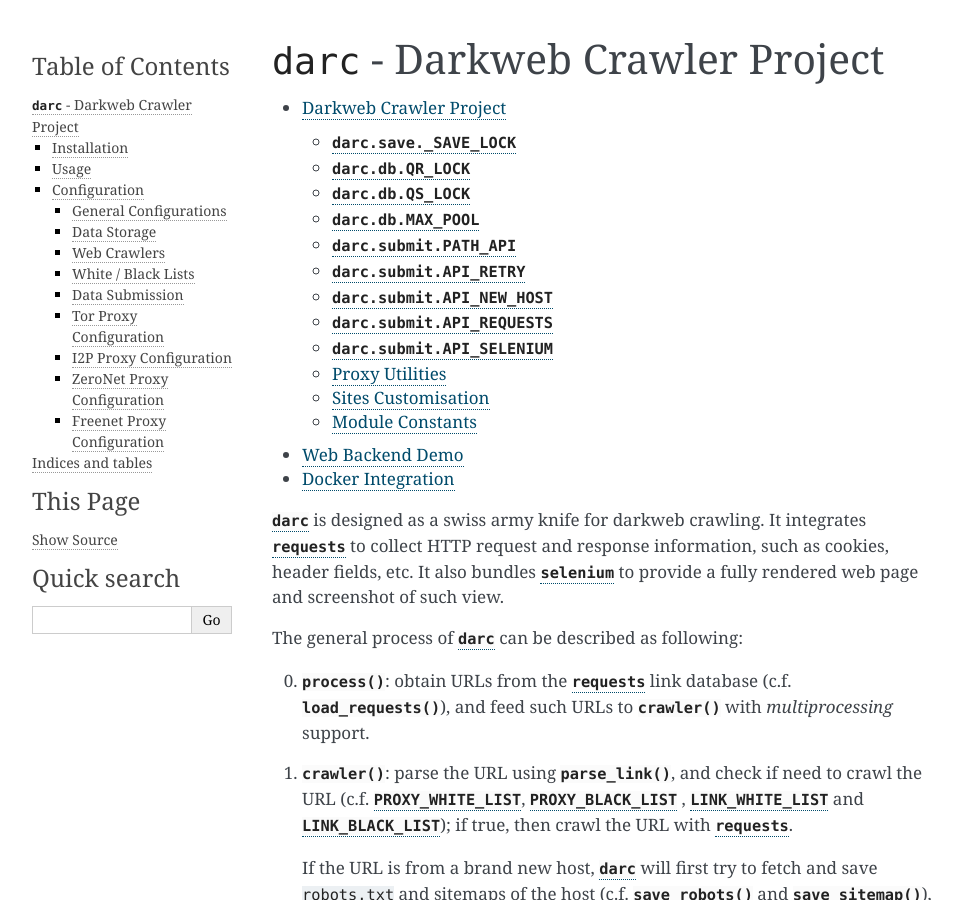
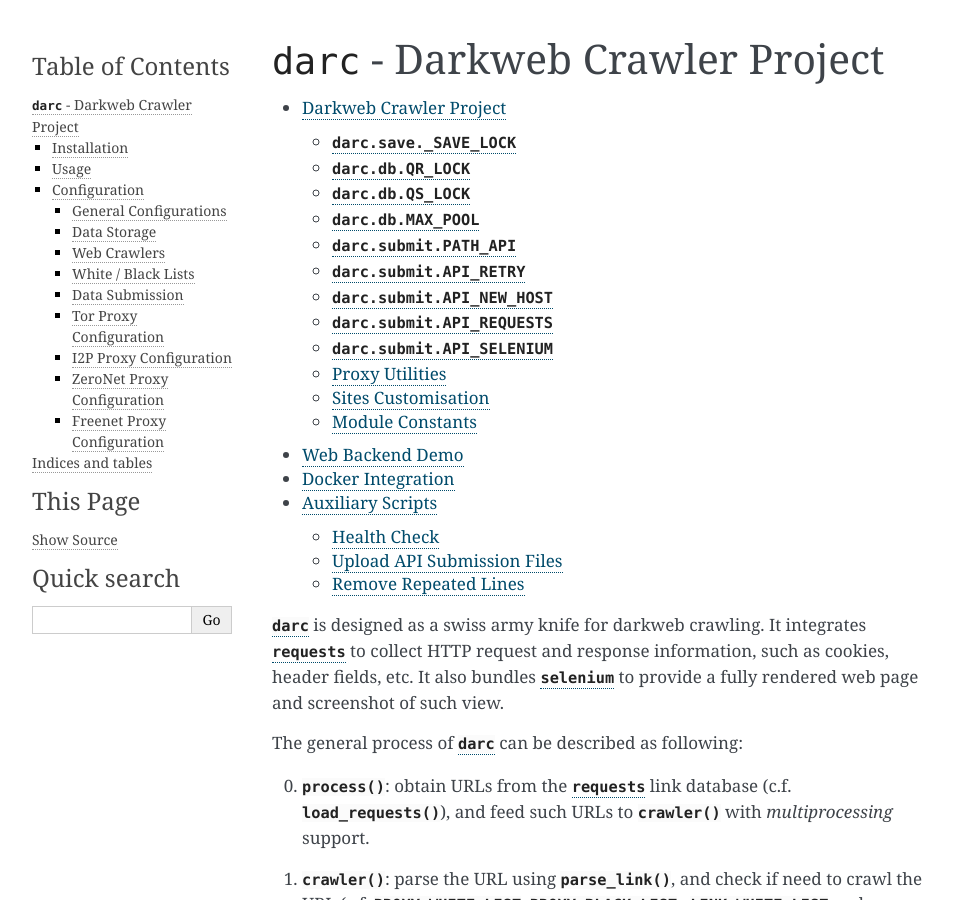
Before and after one commit to JarryShaw/darc, a Sphinx documentation site: the page built from docs/source/index.rst, in a window 1280 px wide and 900 px high. Shown: the whole window, without its empty margins (148-1109 px from the left). Built offline with Sphinx 7.4.7, drawn with Linux system fonts in a browser that asks for light colours; some of the changed lines change nothing that is shown.

Commit message:
Added docs on aux scripts

```diff
--- /dev/null
+++ b/docs/source/aux.rst
@@ -0,0 +1,69 @@
+
+Auxiliary Scripts
+=================
+
+Since the :mod:`darc` project can be deployed through :doc:`docker`,
+we provided some auxiliary scripts to help with the deployment.
+
+Health Check
+------------
+
+:File location: ``extra/healthcheck.py``
+
+.. code:: text
+
+   usage: healthcheck [-h] [-f FILE] [-i INTERVAL]
+
+   health check running container
+
+   optional arguments:
+     -h, --help            show this help message and exit
+     -f FILE, --file FILE  path to compose file
+     -i INTERVAL, --interval INTERVAL
+                           interval (in seconds) of health check
+
+This script will watch the running status of containers managed by Docker
+Compose. If the containers are stopped or of *unhealthy* status, it will
+bring the containers back alive.
+
+Also, as the internal program may halt unexpectedly whilst the container
+remains *healthy*, the script will watch if the program is still active
+through its output messages. If inactive, the script will restart the
+containers.
+
+Upload API Submission Files
+---------------------------
+
+:File location:
+    * Entry point: ``extra/upload.py``
+    * Helper script: ``extra/upload.sh``
+
+.. code:: text
+
+   usage: upload [-h] [-f FILE] [-p PATH] [-i INTERVAL] -H HOST [-U USER]
+
+   upload API submission files
+
+   optional arguments:
+     -h, --help            show this help message and exit
+     -f FILE, --file FILE  path to compose file
+     -p PATH, --path PATH  path to data storage
+     -i INTERVAL, --interval INTERVAL
+                           interval (in seconds) to upload
+     -H HOST, --host HOST  upstream hostname
+     -U USER, --user USER  upstream user credential
+
+This script will automatically upload API submission files, c.f.
+:mod:`darc.submit`, using :manpage:`curl(1)`. The ``--user`` option is
+supplied for the same option of :manpage:`curl(1)`.
+
+When uploading, the script will *pause* the running containers and it will
+*unpause* them upon completion.
+
+Remove Repeated Lines
+---------------------
+
+:File location: ``extra/uniq.py``
+
+This script works the same as :manpage:`uniq(1)`, except it filters one input
+line at a time without putting pressure onto memory utilisation.
--- a/docs/source/index.rst
+++ b/docs/source/index.rst
@@ -12,6 +12,7 @@
    darc
    demo
    docker
+   aux
 
 :mod:`darc` is designed as a swiss army knife for darkweb crawling.
 It integrates |requests|_ to collect HTTP request and response
```
